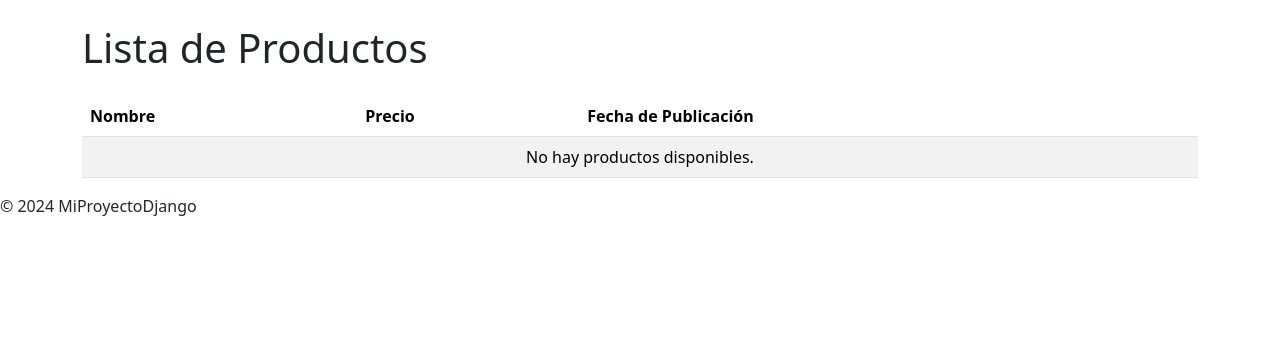
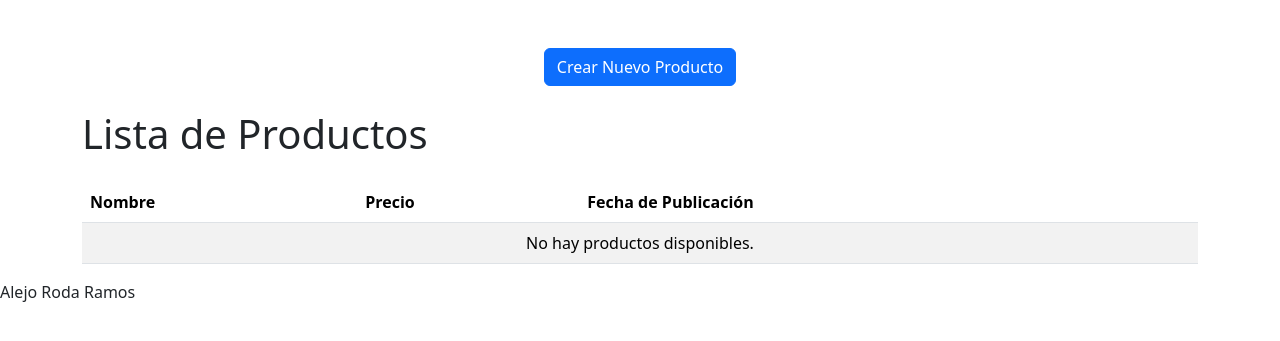
Before and after one commit to alejoroda/TuPrimeraPagina-RodaRamos, a Django app: page /posts/ in a window 1280 px wide. Shown: the part 64-405 px from the top of the page. Run offline with Django 5.2, Linux system fonts and the light colour scheme; data that the repository does not hold is empty.

Commit message:
creacion de productos 2

```diff
--- a/pagina/urls.py
+++ b/pagina/urls.py
@@ -4,5 +4,6 @@ app_name = "pagina"
 urlpatterns = [
     path('', views.home, name="home"),
     path('login/', views.login, name="login"),
-    path('posts/', views.posts, name="Lista de Productos")
+    path('posts/', views.posts, name="posts"),
+    path('posts/create', views.post_create, name="post_create"),
 ]
--- a/pagina/views.py
+++ b/pagina/views.py
@@ -1,5 +1,5 @@
-from django.shortcuts import render
-
+from django.shortcuts import redirect, render
+from .forms import PostForm
 from .models import Producto
 
 # from django.http import HttpResponse
@@ -13,4 +13,16 @@ def posts(request):
     productos = Producto.objects.all()
     return render(request, 'posts.html', {'productos': productos})
 def post_create(request):
-    return render(request, 'post_create.html')
+    if request.method == 'POST':
+        form = PostForm(request.POST)
+        if form.is_valid():
+            producto = form.save(commit=False)
+            if request.user.is_authenticated:
+                producto.autor = request.user
+                producto.save()
+                return redirect('pagina:posts')
+            else:
+                form.add_error(None, "Debes iniciar sesión para crear un producto.")
+    else:
+        form = PostForm()
+    return render(request, 'post_create.html', context={'form': form})
--- a/templates/base.html
+++ b/templates/base.html
@@ -31,7 +31,7 @@
                             <a class="nav-link" href="{% url 'pagina:login' %}">Login</a>
                         </li>
                         <li class="nav-item">
-                            <a class="nav-link" href="{% url 'pagina:Lista de Productos' %}">Productos</a>
+                            <a class="nav-link" href="{% url 'pagina:posts' %}">Productos</a>
                         </li>
                     </ul>
                 </div>
@@ -43,7 +43,7 @@
         {% block content %}{% endblock %}
     </main>
     <footer>
-        {% block footer %}© 2024 MiProyectoDjango{% endblock %}
+        {% block footer %}Alejo Roda Ramos{% endblock %}
     </footer>
     {% block extra_js %}{% endblock %}
 <script src="https://cdn.jsdelivr.net/npm/bootstrap@5.3.8/dist/js/bootstrap.bundle.min.js" integrity="sha384-FKyoEForCGlyvwx9Hj09JcYn3nv7wiPVlz7YYwJrWVcXK/BmnVDxM+D2scQbITxI" crossorigin="anonymous"></script>
--- a/templates/posts.html
+++ b/templates/posts.html
@@ -1,8 +1,11 @@
 {% extends 'base.html' %}
 
-{% block title %}Lista de Productos{% endblock %}
+{% block title %} Lista de Productos {% endblock %}
 
 {% block content %}
+<div class="text-center mt-4">
+    <a href="{% url 'pagina:post_create' %}" class="btn btn-primary mt-4">Crear Nuevo Producto</a>
+</div>
 <div class="container mt-4">
     <h1 class="mb-4">Lista de Productos</h1>
     <table class="table table-striped">
```
Also changed, not shown: pagina/forms.py (added, +7 -0 lines), templates/post_create.html (+21 -1 lines).
